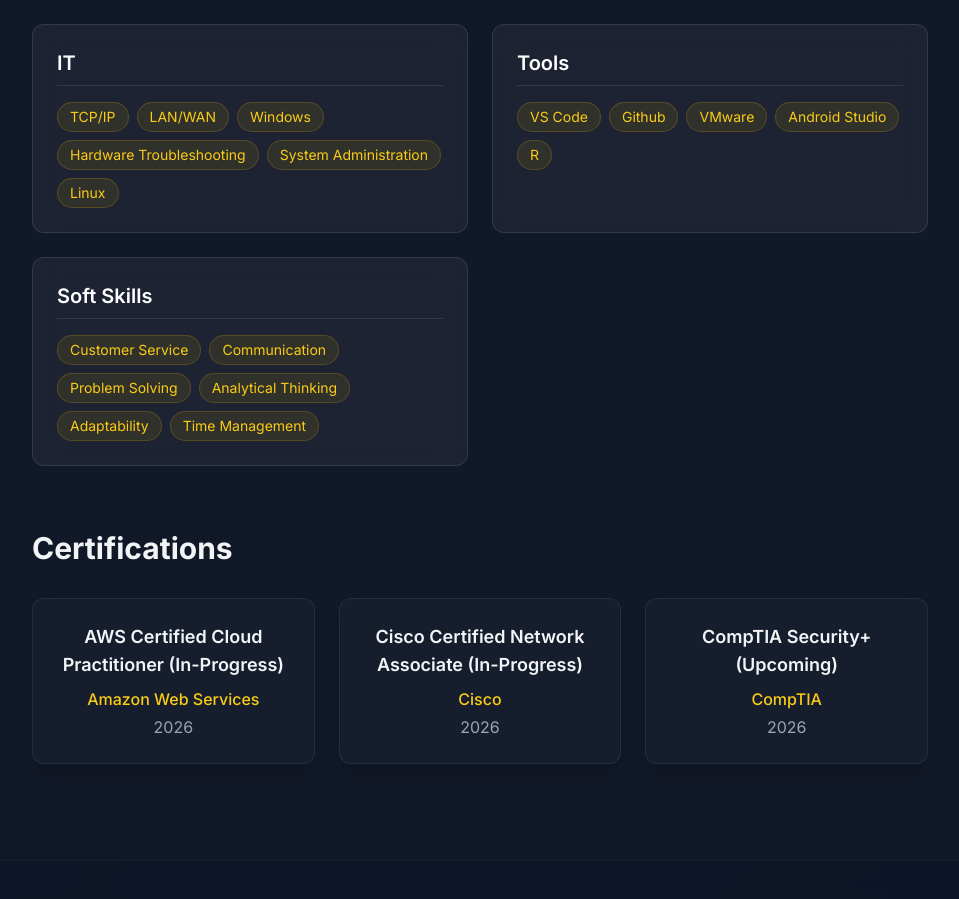
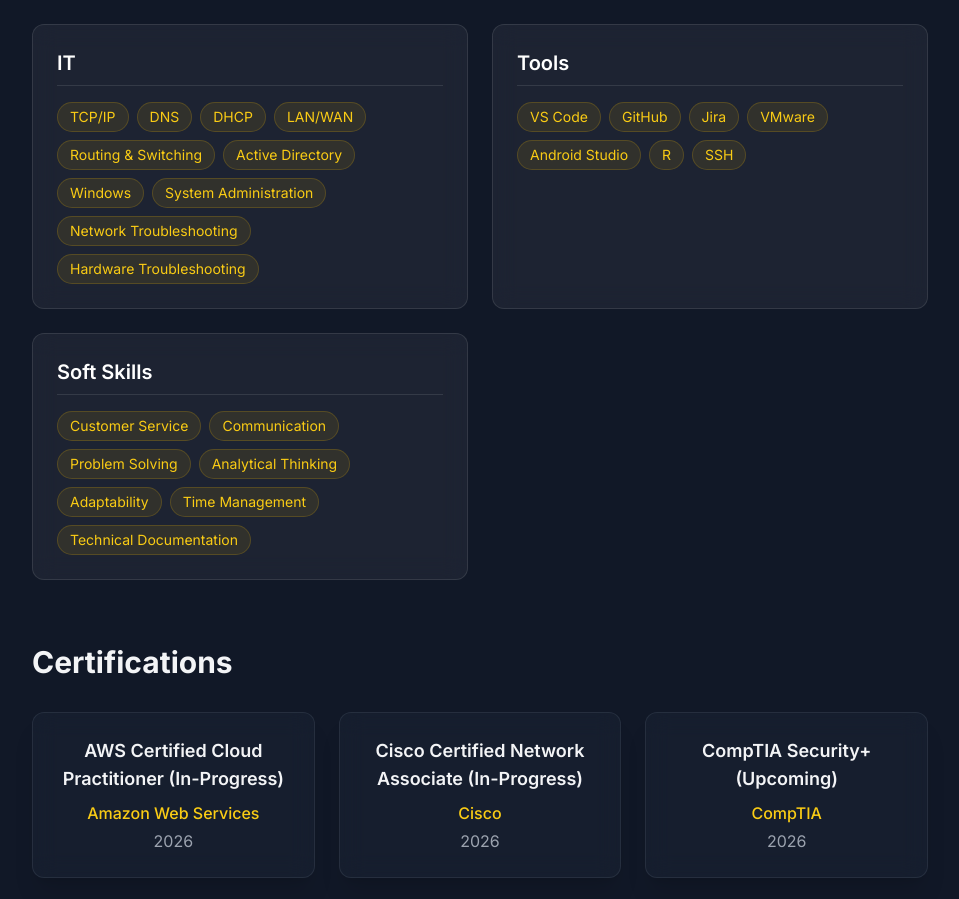
Before and after one commit to NickJohnson06/website-portfolio, a React (Vite) app in the folder client/: page /#/resume in a window 1280 px wide. Shown: the part 2277-3176 px from the top of the page, without its empty margins (160-1119 px from the left). Built offline with nearby package versions, Linux system fonts and the light colour scheme.

Commit message:
Updated content on resume page

```diff
--- a/client/src/pages/Resume.jsx
+++ b/client/src/pages/Resume.jsx
@@ -53,14 +53,38 @@
 
 const skills = {
   'Frontend': ['React', 'JavaScript', 'HTML', 'CSS', 'Tailwind CSS', 'Flutter/Dart', 'Vite'],
+
   'Backend': ['Python', 'Java', 'Node.js', 'Express.js', 'REST APIs'],
+
   'Database': ['MongoDB', 'MySQL', 'DBeaver', 'PostgreSQL', 'DynamoDB'],
+
   'DevOps': ['Git', 'AWS', 'Terraform', 'Linux', 'Bash'],
-  'IT': ['TCP/IP', 'LAN/WAN', 'Windows', 'Hardware Troubleshooting', 'System Administration', 'Linux'],
-  'Tools': ['VS Code', 'Github', 'VMware', 'Android Studio', 'R'],
-  'Soft Skills': ['Customer Service', 'Communication', 'Problem Solving', 'Analytical Thinking', 'Adaptability', 'Time Management'],
-}
 
+  'IT': [
+    'TCP/IP',
+    'DNS',
+    'DHCP',
+    'LAN/WAN',
+    'Routing & Switching',
+    'Active Directory',
+    'Windows',
+    'System Administration',
+    'Network Troubleshooting',
+    'Hardware Troubleshooting'
+  ],
+
+  'Tools': ['VS Code', 'GitHub', 'Jira', 'VMware', 'Android Studio', 'R', 'SSH'],
+
+  'Soft Skills': [
+    'Customer Service',
+    'Communication',
+    'Problem Solving',
+    'Analytical Thinking',
+    'Adaptability',
+    'Time Management',
+    'Technical Documentation'
+  ],
+};
 const certifications = [
   {
     name: 'AWS Certified Cloud Practitioner (In-Progress)',
```
